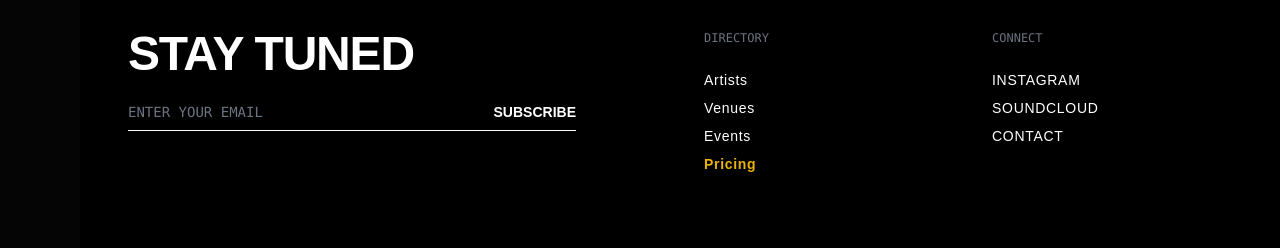
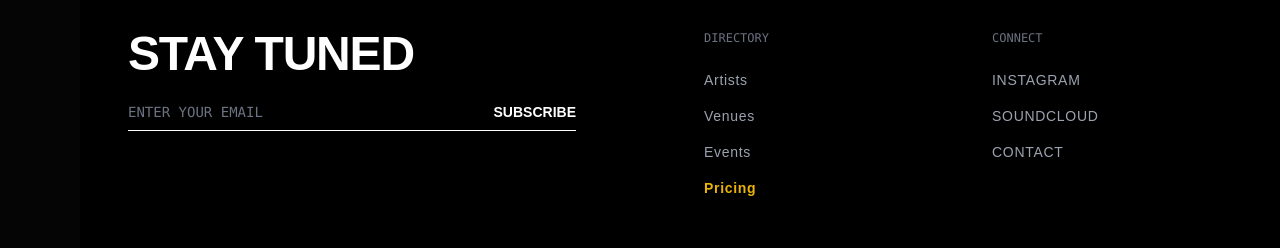
Before and after one commit to pranitakash/DJ-Marketplace, a React (Vite) app in the folder frontend/: page / in a window 1280 px wide. Shown: the part 2622-2870 px from the top of the page. Built offline with nearby package versions, Linux system fonts and the light colour scheme; no server answers.

Commit message:
updated footer styling and subscribe logic

```diff
--- a/frontend/src/components/Footer.tsx
+++ b/frontend/src/components/Footer.tsx
@@ -4,8 +4,19 @@ import { AnimatePresence, motion } from 'framer-motion';
 
 const Footer: React.FC = () => {
     const [activeModal, setActiveModal] = useState<string | null>(null);
+    const [subscribeStatus, setSubscribeStatus] = useState<'idle' | 'success'>('idle');
+    const [email, setEmail] = useState('');
 
     const closeModal = () => setActiveModal(null);
+
+    const handleSubscribe = (e: React.FormEvent) => {
+        e.preventDefault();
+        if (email) {
+            setSubscribeStatus('success');
+            setEmail('');
+            setTimeout(() => setSubscribeStatus('idle'), 5000);
+        }
+    };
 
     const modalContent: Record<string, { title: string, content: React.ReactNode }> = {
         artists: {
@@ -46,28 +57,47 @@ const Footer: React.FC = () => {
                 <div className="px-6 md:px-12 grid grid-cols-1 md:grid-cols-2 lg:grid-cols-4 gap-12 mb-20 max-w-7xl mx-auto">
                     <div className="col-span-1 md:col-span-2">
                         <h2 className="text-5xl font-display font-bold uppercase mb-6 tracking-tight">Stay Tuned</h2>
-                        <div className="flex border-b border-white pb-2 max-w-md">
-                            <input className="bg-transparent border-none w-full text-white placeholder-gray-500 focus:outline-none px-0 font-mono text-sm uppercase" placeholder="ENTER YOUR EMAIL" type="email" />
-                            <button className="font-display font-bold uppercase text-sm hover:text-gray-300">Subscribe</button>
-                        </div>
+                        <form onSubmit={handleSubscribe} className="flex border-b border-white pb-2 max-w-md relative">
+                            <input
+                                className="bg-transparent border-none w-full text-white placeholder-gray-500 focus:outline-none px-0 font-mono text-sm uppercase"
+                                placeholder="ENTER YOUR EMAIL"
+                                type="email"
+                                value={email}
+                                onChange={(e) => setEmail(e.target.value)}
+                                required
+                            />
+                            <button type="submit" className="font-display font-bold uppercase text-sm hover:text-gray-300">Subscribe</button>
+                            <AnimatePresence>
+                                {subscribeStatus === 'success' && (
+                                    <motion.p
+                                        initial={{ opacity: 0, y: -10 }}
+                                        animate={{ opacity: 1, y: 0 }}
+                                        exit={{ opacity: 0, y: -10 }}
+                                        className="absolute -bottom-8 left-0 text-xs font-mono text-[#00ffcc] uppercase tracking-widest"
+                                    >
+                                        You'll receive an email shortly
+                                    </motion.p>
+                                )}
+                            </AnimatePresence>
+                        </form>
                     </div>
 
                     <div>
                         <h4 className="font-mono text-xs text-gray-500 uppercase mb-6">Directory</h4>
-                        <ul className="space-y-2 font-display uppercase tracking-wider text-sm">
-                            <li><button onClick={() => setActiveModal('artists')} className="hover:text-gray-400 transition-colors">Artists</button></li>
-                            <li><button onClick={() => setActiveModal('venues')} className="hover:text-gray-400 transition-colors">Venues</button></li>
-                            <li><button onClick={() => setActiveModal('events')} className="hover:text-gray-400 transition-colors">Events</button></li>
-                            <li><button onClick={() => setActiveModal('pricing')} className="hover:text-gray-400 transition-colors text-yellow-500 font-bold">Pricing</button></li>
+                        <ul className="space-y-4 font-display uppercase tracking-wider text-sm text-gray-400">
+                            <li><button onClick={() => setActiveModal('artists')} className="hover:text-white transition-colors">Artists</button></li>
+                            <li><button onClick={() => setActiveModal('venues')} className="hover:text-white transition-colors">Venues</button></li>
+                            <li><button onClick={() => setActiveModal('events')} className="hover:text-white transition-colors">Events</button></li>
+                            <li><button onClick={() => setActiveModal('pricing')} className="text-yellow-500 hover:text-yellow-400 font-bold transition-colors">Pricing</button></li>
                         </ul>
                     </div>
 
                     <div>
                         <h4 className="font-mono text-xs text-gray-500 uppercase mb-6">Connect</h4>
-                        <ul className="space-y-2 font-display uppercase tracking-wider text-sm">
-                            <li><a href="https://instagram.com" target="_blank" rel="noopener noreferrer" className="hover:text-gray-400 transition-colors">Instagram</a></li>
-                            <li><a href="https://soundcloud.com" target="_blank" rel="noopener noreferrer" className="hover:text-gray-400 transition-colors">SoundCloud</a></li>
-                            <li><Link to="/contact" className="hover:text-gray-400 transition-colors">Contact</Link></li>
+                        <ul className="space-y-4 font-display uppercase tracking-wider text-sm text-gray-400">
+                            <li><a href="https://instagram.com" target="_blank" rel="noopener noreferrer" className="hover:text-white transition-colors">Instagram</a></li>
+                            <li><a href="https://soundcloud.com" target="_blank" rel="noopener noreferrer" className="hover:text-white transition-colors">SoundCloud</a></li>
+                            <li><Link to="/contact" className="hover:text-white transition-colors">Contact</Link></li>
                         </ul>
                     </div>
                 </div>
```
